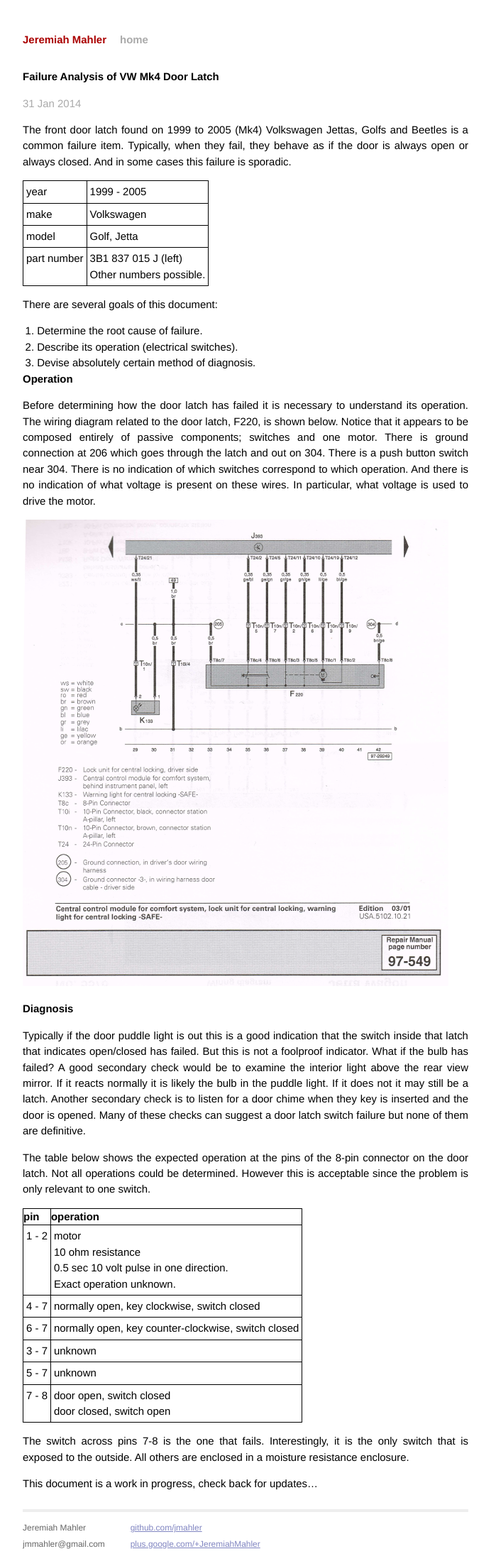
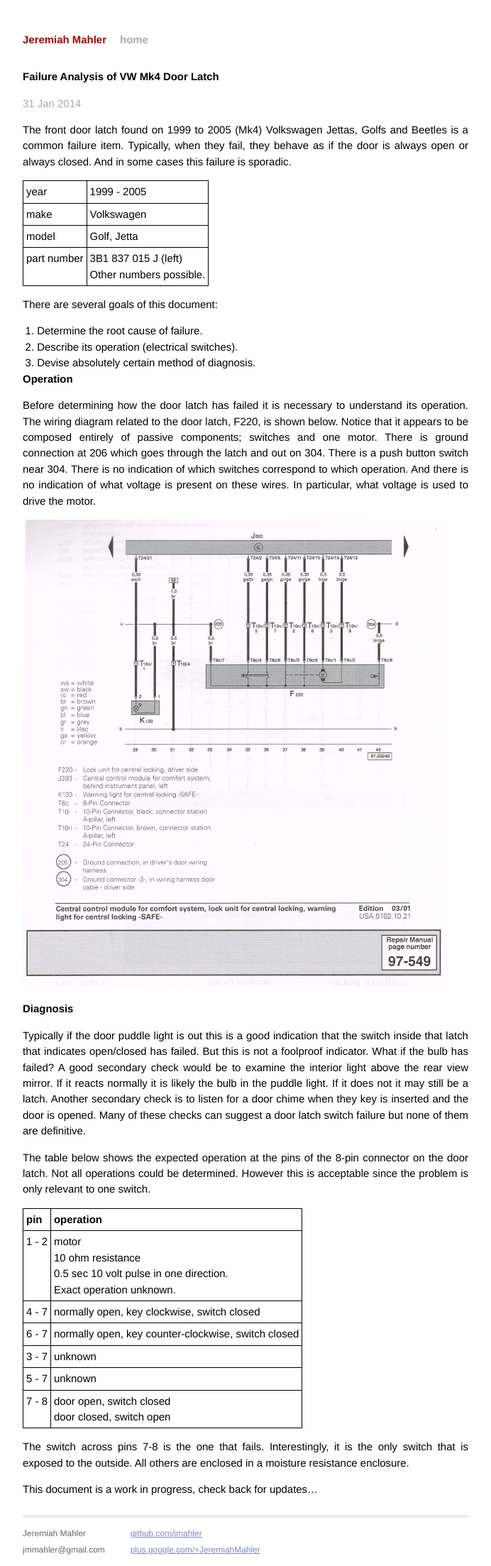
Before and after one commit to jmahler/jmahler.github.io, a Jekyll site: the page built from _posts/2014-01-31-vw_door_latch.md, in a window 1280 px wide. Shown: the whole page at 71% size, without its empty margins (294-986 px from the left). Built offline with Jekyll 4.4.1, drawn with Linux system fonts in a browser that asks for light colours; Markdown is read by kramdown in place of the engine named in the settings.

Commit message:
improved table style for <th> like <td>

```diff
--- a/css/main.css
+++ b/css/main.css
@@ -129,7 +129,7 @@
 	border: 1px solid black;
 }
 
-td {
+th, td {
 	padding: 4px;
 }
 
```
